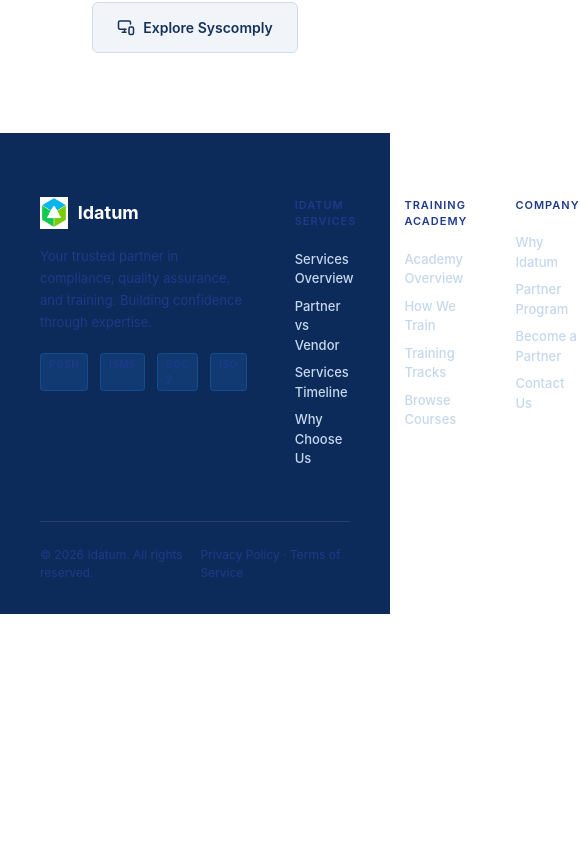
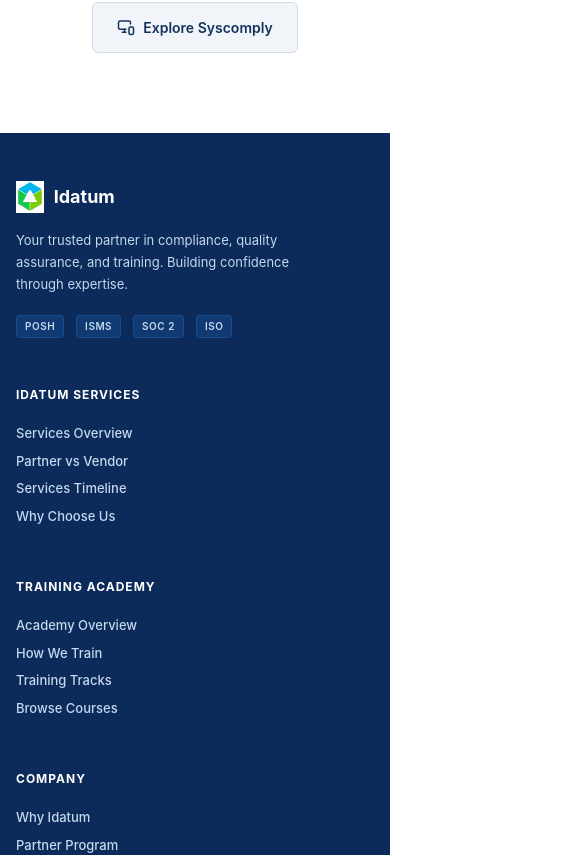
Before and after one commit to idatumhimanshu-alt/IdatumInteractiveWebsitePrototype, a React (Vite) app: page / in a window 390 px wide. Shown: the part 6749-7604 px from the top of the page, 580 px wide, since content can reach past the window. Before the commit the page ends 7363 px from the top, so only its background shows below. Built offline with nearby package versions, Linux system fonts and the light colour scheme.

Commit message:
fix: restore readable high-contrast footer text colors and responsive grid

```diff
--- a/src/app/components/Footer.tsx
+++ b/src/app/components/Footer.tsx
@@ -11,7 +11,7 @@
       style={{
         background: "#0D2B5A",
         color: "#fff",
-        padding: "64px 40px 32px",
+        padding: "48px 16px 24px",
         fontFamily: "var(--font-sans)",
       }}
     >
@@ -19,7 +19,7 @@
         <div
           style={{
             display: "grid",
-            gridTemplateColumns: "2fr 1fr 1fr 1fr",
+            gridTemplateColumns: window.innerWidth < 768 ? "1fr" : "2fr 1fr 1fr 1fr",
             gap: 48,
             marginBottom: 48,
           }}
@@ -56,7 +56,7 @@
               style={{
                 fontSize: 13,
                 lineHeight: 1.7,
-                color: "#1e3a8a",
+                color: "#C5D8EE",
                 maxWidth: 280,
               }}
             >
@@ -76,7 +76,7 @@
                   style={{
                     background: "rgba(26,94,168,0.3)",
                     border: "1px solid rgba(26,94,168,0.5)",
-                    color: "#1e3a8a",
+                    color: "#C5D8EE",
                     fontSize: 10,
                     fontWeight: 600,
                     padding: "3px 8px",
@@ -93,9 +93,7 @@
           <div>
             <p
               style={{
-                fontSize: 11,
-                fontWeight: 600,
-                color: "#1e3a8a",
+                fontSize: 12, fontWeight: 700, color: "#fff", textTransform: "uppercase", letterSpacing: "1px",
                 letterSpacing: "1px",
                 textTransform: "uppercase",
                 marginBottom: 16,
@@ -138,9 +136,7 @@
           <div>
             <p
               style={{
-                fontSize: 11,
-                fontWeight: 600,
-                color: "#1e3a8a",
+                fontSize: 12, fontWeight: 700, color: "#fff", textTransform: "uppercase", letterSpacing: "1px",
                 letterSpacing: "1px",
                 textTransform: "uppercase",
                 marginBottom: 16,
@@ -189,9 +185,7 @@
           <div>
             <p
               style={{
-                fontSize: 11,
-                fontWeight: 600,
-                color: "#1e3a8a",
+                fontSize: 12, fontWeight: 700, color: "#fff", textTransform: "uppercase", letterSpacing: "1px",
                 letterSpacing: "1px",
                 textTransform: "uppercase",
                 marginBottom: 16,
@@ -244,10 +238,10 @@
             alignItems: "center",
           }}
         >
-          <p style={{ fontSize: 12, color: "#1e3a8a" }}>
+          <p style={{ fontSize: 12, color: "#C5D8EE" }}>
             © {new Date().getFullYear()} Idatum. All rights reserved.
           </p>
-          <p style={{ fontSize: 12, color: "#1e3a8a" }}>
+          <p style={{ fontSize: 12, color: "#C5D8EE" }}>
             Privacy Policy · Terms of Service
           </p>
         </div>
--- a/src/app/components/pages/ServicesIntro.tsx
+++ b/src/app/components/pages/ServicesIntro.tsx
@@ -124,8 +124,7 @@
 
   return (
     <div
-      style={{
-        fontFamily: "var(--font-sans)",
+      style={{ overflowX: "hidden", fontFamily: "var(--font-sans)",
         background: "#F8FAFC",
         paddingTop: 64,
       }}
@@ -134,7 +133,7 @@
       <section
         style={{
           background: "linear-gradient(135deg, #0D2B5A 0%, #15335A 100%)",
-          padding: "80px 40px 100px",
+          padding: "60px 16px 80px",
           borderBottom: "1px solid #1A5EA8",
         }}
       >
@@ -183,7 +182,7 @@
           <div
             style={{
               display: "grid",
-              gridTemplateColumns: "repeat(auto-fit, minmax(320px, 1fr))",
+              gridTemplateColumns: "repeat(auto-fit, minmax(min(100%, 280px), 1fr))",
               gap: 20,
             }}
           >
@@ -298,14 +297,12 @@
         style={{
           maxWidth: 1400,
           margin: "0 auto",
-          padding: "64px 40px",
-          display: "flex",
-          gap: 64,
-          position: "relative",
+          padding: "64px 16px",
+          display: "flex", flexDirection: window.innerWidth < 1024 ? "column" : "row", gap: 32, position: "relative",
         }}
       >
         {/* LEFT: Sticky Scrollspy Sidebar */}
-        <div style={{ flex: "0 0 280px" }}>
+        <div style={{ width: window.innerWidth < 1024 ? "100%" : "280px", flexShrink: 0 }}>
           <div
             style={{
               position: "sticky",
```
